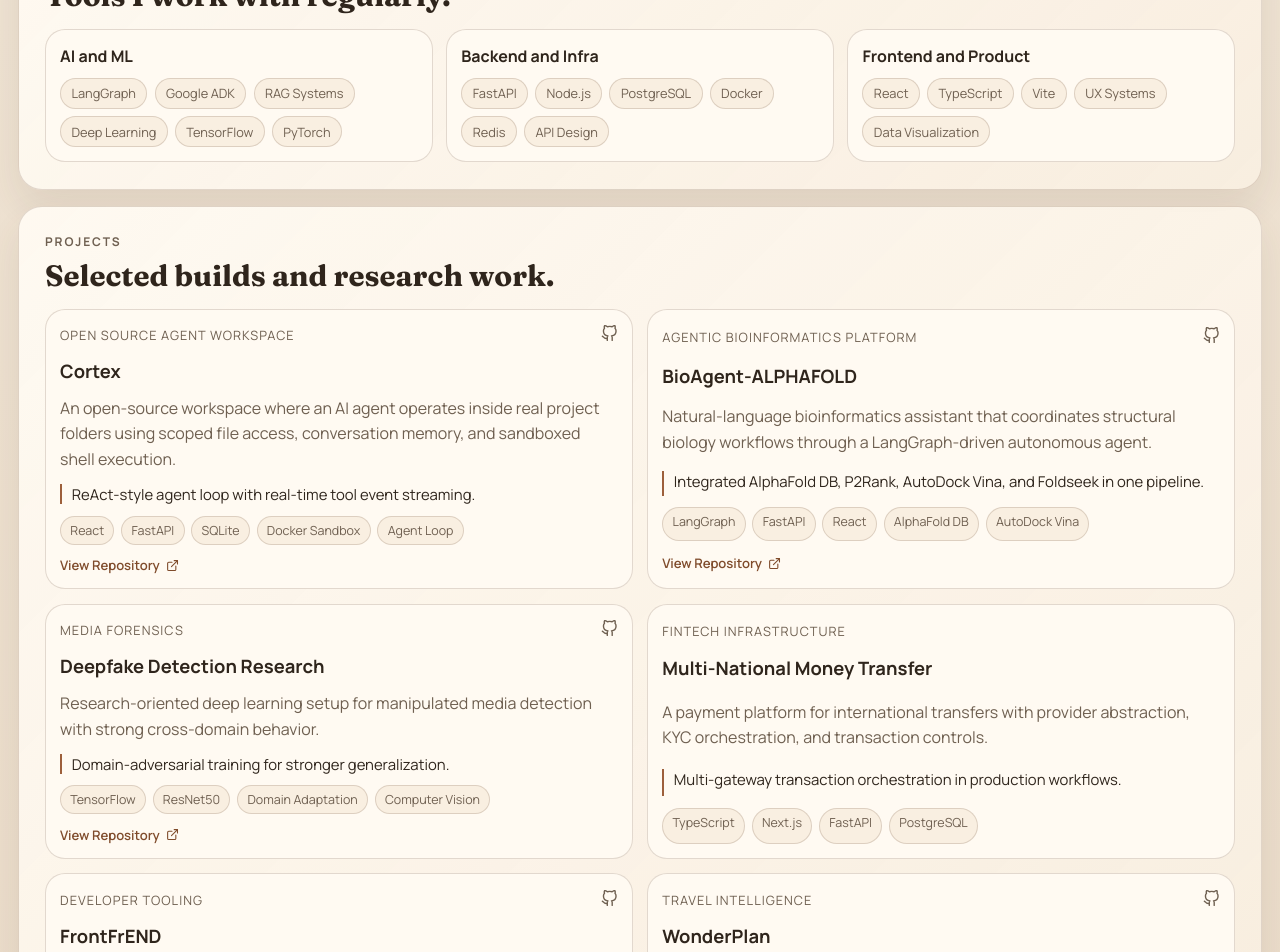
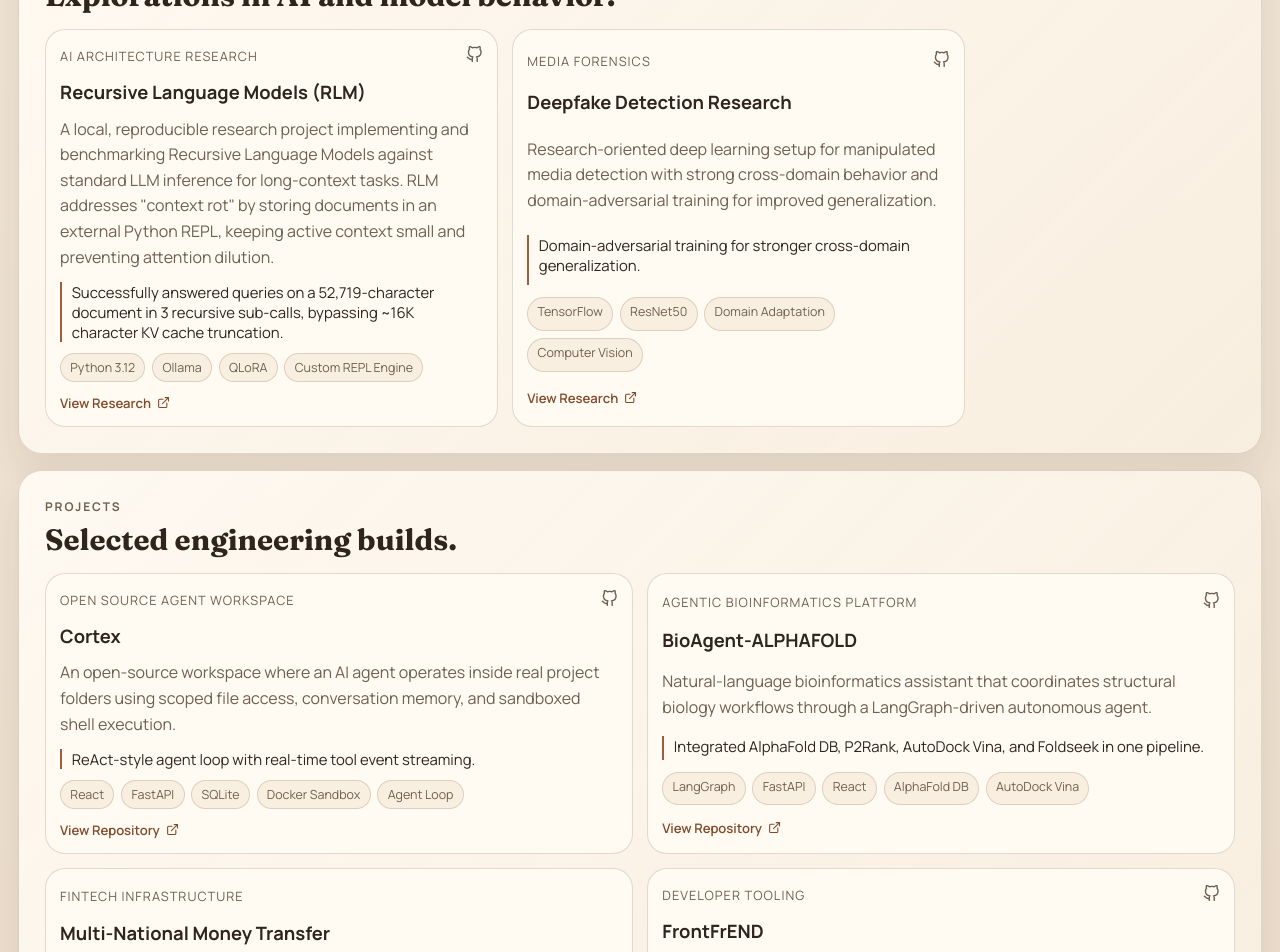
Before and after one commit to priyank766/priyank.github.io, a React (Vite) app: page / in a window 1280 px wide. Shown: the part 1420-2372 px from the top of the page. Built offline with nearby package versions, Linux system fonts and the light colour scheme.

Commit message:
Separate Research section with RLM and Deepfake Detection; fix 2x2 project grid layout

```diff
--- a/src/App.css
+++ b/src/App.css
@@ -540,6 +540,11 @@
     gap: 0.9rem;
 }
 
+.projects-grid--research {
+    max-width: 920px;
+    justify-content: center;
+}
+
 .project-card {
     background: var(--panel);
     border: 1px solid var(--line);
@@ -778,7 +783,7 @@
     }
 
     .projects-grid {
-        grid-template-columns: repeat(3, minmax(0, 1fr));
+        grid-template-columns: repeat(2, minmax(0, 1fr));
     }
 
     .skill-grid {
--- a/src/App.jsx
+++ b/src/App.jsx
@@ -26,8 +26,9 @@ const navLinks = [
     { label: 'Home', href: '#home' },
     { label: 'About', href: '#about' },
     { label: 'Experience', href: '#experience' },
+    { label: 'Research', href: '#research' },
+    { label: 'Projects', href: '#projects' },
     { label: 'Skills', href: '#skills' },
-    { label: 'Projects', href: '#projects' },
     { label: 'Contact', href: '#contact' },
 ];
 
@@ -123,15 +124,6 @@ const projects = [
         github: 'https://github.com/priyank766/BioAgent-ALPHAFOLD',
     },
     {
-        title: 'Deepfake Detection Research',
-        category: 'Media Forensics',
-        description:
-            'Research-oriented deep learning setup for manipulated media detection with strong cross-domain behavior.',
-        highlight: 'Domain-adversarial training for stronger generalization.',
-        stack: ['TensorFlow', 'ResNet50', 'Domain Adaptation', 'Computer Vision'],
-        github: 'https://github.com/priyank766/DFD-Research',
-    },
-    {
         title: 'Multi-National Money Transfer',
         category: 'Fintech Infrastructure',
         description:
@@ -148,14 +140,26 @@ const projects = [
         stack: ['LangChain', 'OpenAI', 'GitHub API', 'React'],
         github: 'https://github.com/priyank766/FrontFrEND',
     },
+];
+
+const research = [
     {
-        title: 'WonderPlan',
-        category: 'Travel Intelligence',
+        title: 'Recursive Language Models (RLM)',
+        category: 'AI Architecture Research',
         description:
-            'A planning assistant that composes personalized itineraries and recommendations through agent-style orchestration.',
-        highlight: 'Composable microservice structure for travel decision support.',
-        stack: ['Google ADK', 'A2A Protocol', 'Microservices', 'React'],
-        github: 'https://github.com/priyank766/WonderPLAN_Traveller',
+            'A local, reproducible research project implementing and benchmarking Recursive Language Models against standard LLM inference for long-context tasks. RLM addresses "context rot" by storing documents in an external Python REPL, keeping active context small and preventing attention dilution.',
+        highlight: 'Successfully answered queries on a 52,719-character document in 3 recursive sub-calls, bypassing ~16K character KV cache truncation.',
+        stack: ['Python 3.12', 'Ollama', 'QLoRA', 'Custom REPL Engine'],
+        github: 'https://priyank766.github.io/RLM/',
+    },
+    {
+        title: 'Deepfake Detection Research',
+        category: 'Media Forensics',
+        description:
+            'Research-oriented deep learning setup for manipulated media detection with strong cross-domain behavior and domain-adversarial training for improved generalization.',
+        highlight: 'Domain-adversarial training for stronger cross-domain generalization.',
+        stack: ['TensorFlow', 'ResNet50', 'Domain Adaptation', 'Computer Vision'],
+        github: 'https://github.com/priyank766/DFD-Research',
     },
 ];
 
@@ -415,21 +419,41 @@ function App() {
                     </div>
                 </motion.section>
 
-                <motion.section id="skills" className="section-panel" {...fadeInUp}>
+                <motion.section id="research" className="section-panel" {...fadeInUp}>
                     <div className="section-heading">
-                        <p className="section-heading__kicker">Skills</p>
-                        <h2>Tools I work with regularly.</h2>
+                        <p className="section-heading__kicker">Research</p>
+                        <h2>Explorations in AI and model behavior.</h2>
                     </div>
 
-                    <div className="skill-grid">
-                        {skillGroups.map((group) => (
-                            <article className="skill-card" key={group.title}>
-                                <h3>{group.title}</h3>
-                                <div className="skill-tags">
-                                    {group.items.map((skill) => (
-                                        <span key={skill}>{skill}</span>
+                    <div className="projects-grid projects-grid--research">
+                        {research.map((item) => (
+                            <article key={item.title} className="project-card">
+                                <div className="project-card__top">
+                                    <p>{item.category}</p>
+                                    {item.github && (
+                                        <a href={item.github} target="_blank" rel="noreferrer" aria-label={`${item.title} repository`}>
+                                            <FiGithub />
+                                        </a>
+                                    )}
+                                </div>
+
+                                <h3>{item.title}</h3>
+                                <p className="project-card__desc">{item.description}</p>
+
+                                <p className="project-card__highlight">{item.highlight}</p>
+
+                                <div className="project-card__tags">
+                                    {item.stack.map((tech) => (
+                                        <span key={tech}>{tech}</span>
                                     ))}
                                 </div>
+
+                                {item.github && (
+                                    <a className="project-card__link" href={item.github} target="_blank" rel="noreferrer">
+                                        View Research
+                                        <FiExternalLink />
+                                    </a>
+                                )}
                             </article>
                         ))}
                     </div>
@@ -438,7 +462,7 @@ function App() {
                 <motion.section id="projects" className="section-panel" {...fadeInUp}>
                     <div className="section-heading">
                         <p className="section-heading__kicker">Projects</p>
-                        <h2>Selected builds and research work.</h2>
+                        <h2>Selected engineering builds.</h2>
                     </div>
 
                     <div className="projects-grid">
@@ -470,6 +494,26 @@ function App() {
                                         <FiExternalLink />
                                     </a>
                                 )}
+                            </article>
+                        ))}
+                    </div>
+                </motion.section>
+
+                <motion.section id="skills" className="section-panel" {...fadeInUp}>
+                    <div className="section-heading">
+                        <p className="section-heading__kicker">Skills</p>
+                        <h2>Tools I work with regularly.</h2>
+                    </div>
+
+                    <div className="skill-grid">
+                        {skillGroups.map((group) => (
+                            <article className="skill-card" key={group.title}>
+                                <h3>{group.title}</h3>
+                                <div className="skill-tags">
+                                    {group.items.map((skill) => (
+                                        <span key={skill}>{skill}</span>
+                                    ))}
+                                </div>
                             </article>
                         ))}
                     </div>
```
